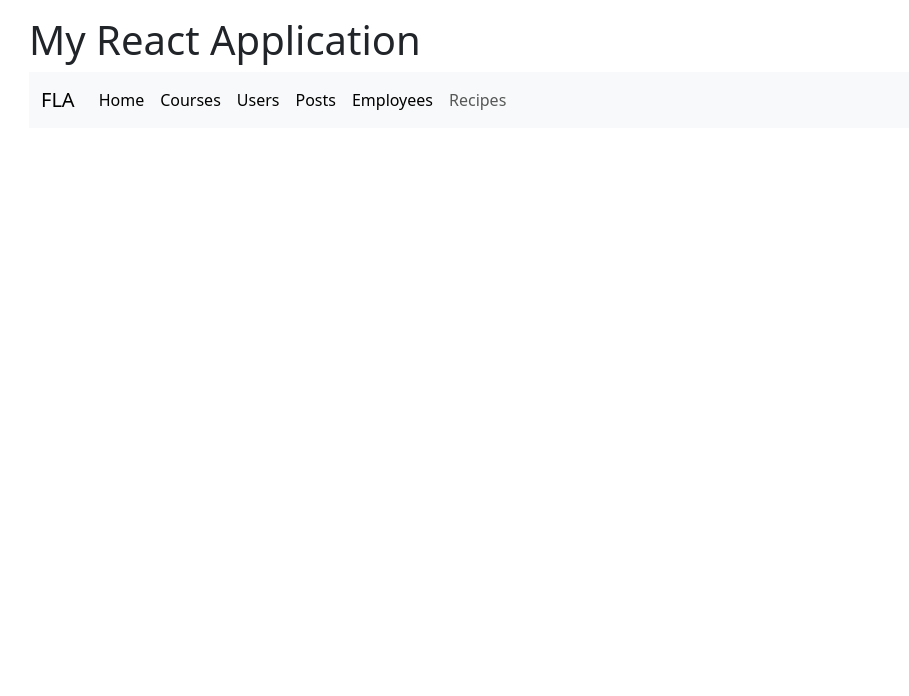
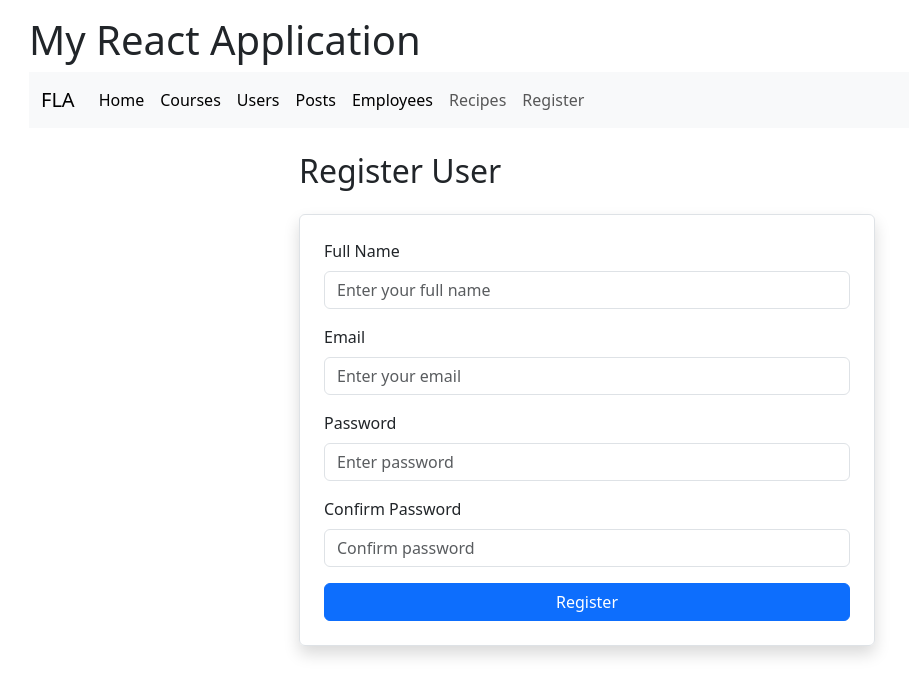
Before and after one commit to mohammedaeraf/react-batch5, a React (Vite) app: page /register in a window 1280 px wide. Shown: the top 696 px of the page, without its empty margins (53-962 px from the left). Built offline with nearby package versions, Linux system fonts and the light colour scheme.

Commit message:
Form Validation

```diff
--- a/src/App.tsx
+++ b/src/App.tsx
@@ -7,10 +7,10 @@ import UserDetails from "./Components/UserDetails";
 import EmployeeList from "./Components/EmployeeList";
 import Counter from "./Components/Counter";
 import PostList3 from "./Components/PostList3";
-import RecipePages from "./Components/RecipePages";
 import RecipeList from "./Components/RecipeList";
 import CourseList4 from "./Components/CourseList4";
 import CourseAdd from "./Components/CourseAdd";
+import RegisterUser from "./Components/RegisterUser";
 
 function App() {
   return (
@@ -81,6 +81,11 @@ function App() {
                     Recipes
                   </Link>
                 </li>
+                <li className="nav-item">
+                  <Link className="nav-link" to="/register">
+                    Register
+                  </Link>
+                </li>
               </ul>
             </div>
           </div>
@@ -98,6 +103,7 @@ function App() {
             <Route path="/users/:id" element={<UserDetails />} />
             <Route path="/counter" element={<Counter />} />
             <Route path="/contact" element={<Contact />} />
+            <Route path="/register" element={<RegisterUser />} />
           </Routes>
         </main>
       </div>
--- /dev/null
+++ b/src/Components/RegisterUser.tsx
@@ -0,0 +1,111 @@
+import { useState } from "react";
+
+const RegisterUser = () => {
+  const [fullName, setFullName] = useState<string>("");
+  const [password, setPassword] = useState<string>("");
+  const [confirmPassword, setConfirmPassword] = useState<string>("");
+  const [email, setEmail] = useState<string>("");
+
+  const [error, setError] = useState<string | null>(null);
+  const [success, setSuccess] = useState<string | null>(null);
+
+  // Validate the form
+  // If details are correct, we need to hit the Post API
+  const handleSubmit = () => {
+    console.log("Handle Submit called");
+    setError(null);
+
+    if (fullName.length == 0) {
+      setError("Full name cannot be left blank");
+      return;
+    }
+
+    if (email.length == 0) {
+      setError("Email cannot be left blank");
+      return;
+    }
+
+    if (password.length < 8) {
+      setError("Password cannot be less than 8 chars");
+      return;
+    }
+
+    if (confirmPassword != password) {
+      setError("Confirm Password and Password do not match");
+      return;
+    }
+
+    setSuccess("All data entered is correct");
+
+    // ToDO: Write code to hit the Post API and send details to the server
+  };
+
+  // TODO: Write code to post data to API
+  let errorMessage = null;
+
+  if (error) {
+    errorMessage = <div className="alert alert-danger">{error}</div>;
+  }
+
+  let successMessage = null;
+  if (success) {
+    successMessage = <div className="alert alert-success">{success}</div>;
+  }
+
+  return (
+    <div className="container mt-4" style={{ maxWidth: 600 }}>
+      <h2 className="mb-4">Register User</h2>
+
+      {errorMessage}
+
+      {successMessage}
+
+      <div className="border p-4 rounded shadow">
+        <div className="mb-3">
+          <label className="form-label">Full Name</label>
+          <input
+            className="form-control"
+            value={fullName}
+            onChange={(e) => setFullName(e.target.value)}
+            placeholder="Enter your full name"
+          />
+        </div>
+        <div className="mb-3">
+          <label className="form-label">Email</label>
+          <input
+            className="form-control"
+            type="email"
+            value={email}
+            onChange={(e) => setEmail(e.target.value)}
+            placeholder="Enter your email"
+          />
+        </div>
+        <div className="mb-3">
+          <label className="form-label">Password</label>
+          <input
+            className="form-control"
+            type="password"
+            value={password}
+            onChange={(e) => setPassword(e.target.value)}
+            placeholder="Enter password"
+          />
+        </div>
+        <div className="mb-3">
+          <label className="form-label">Confirm Password</label>
+          <input
+            className="form-control"
+            type="password"
+            value={confirmPassword}
+            onChange={(e) => setConfirmPassword(e.target.value)}
+            placeholder="Confirm password"
+          />
+        </div>
+        <button className="btn btn-primary w-100" onClick={handleSubmit}>
+          Register
+        </button>
+      </div>
+    </div>
+  );
+};
+
+export default RegisterUser;
```
